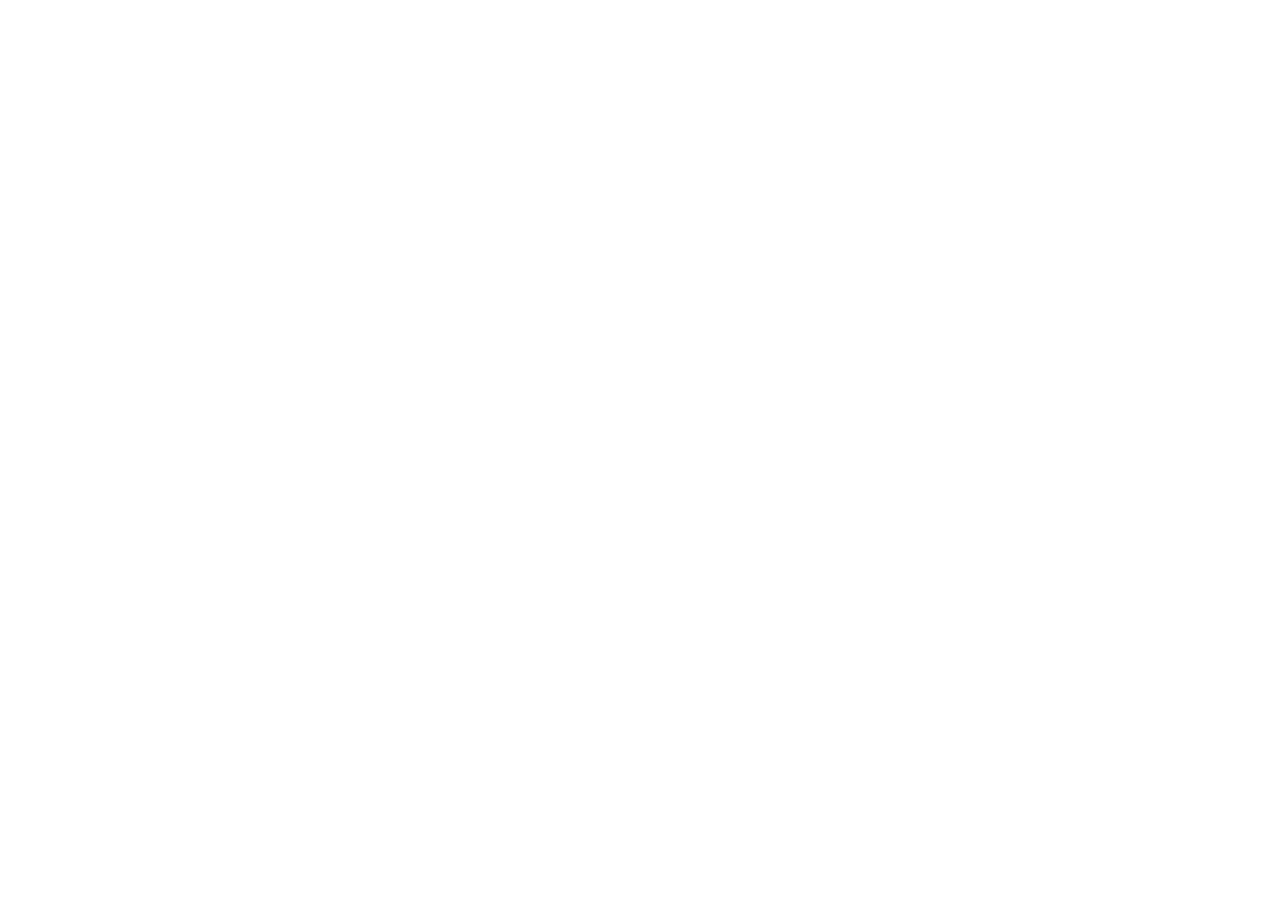
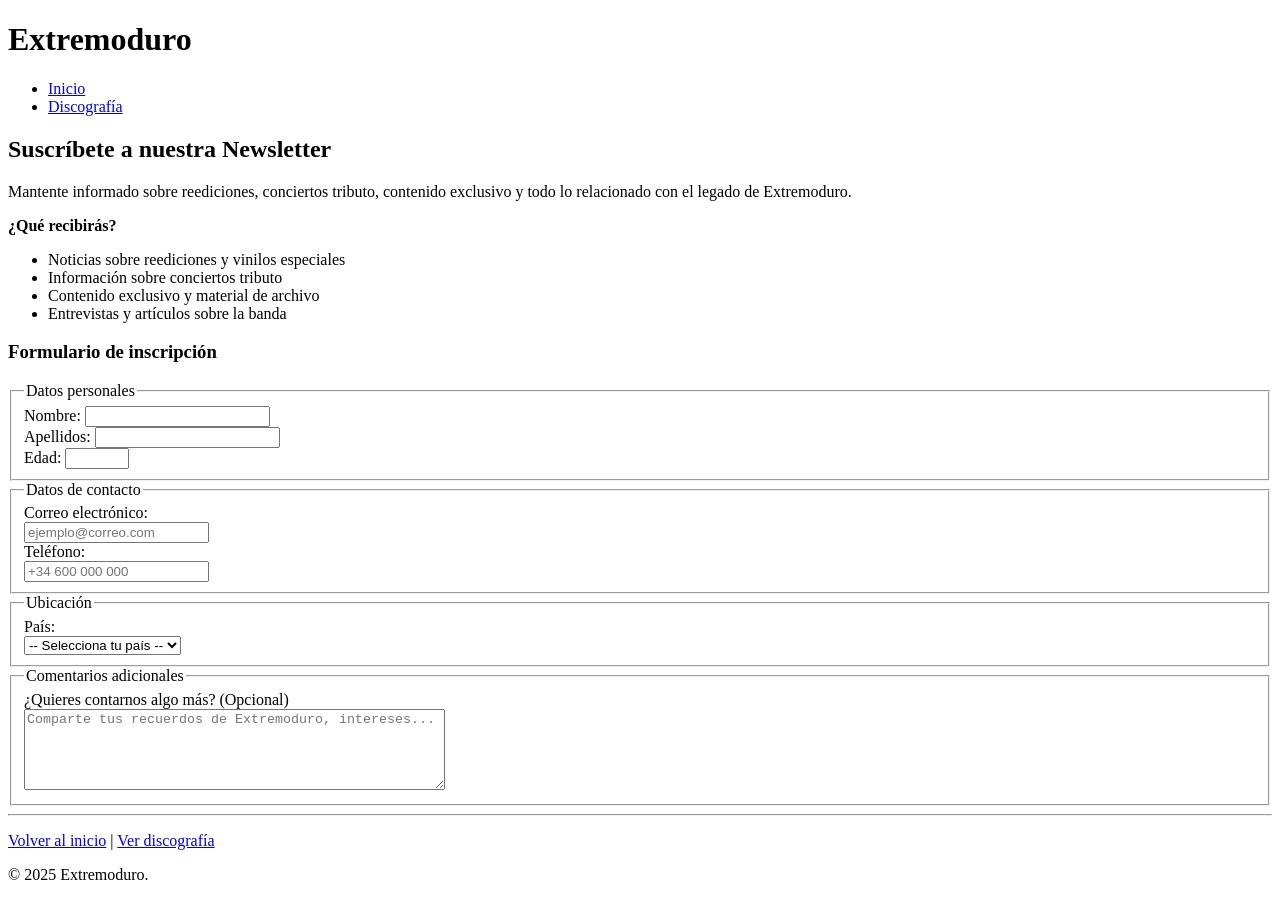
Before and after one commit to aishadelgado/ASIX1_0373_AE3_MySpoti, a plain HTML site: page newsletter.html in a window 1280 px wide. Before the commit the page ends 800 px from the top, so only its background shows below. Drawn offline with Linux system fonts and the light colour scheme.

Commit message:
Newsletter hecho

```diff
--- a/newsletter.html
+++ b/newsletter.html
@@ -1,12 +1,96 @@
 <!DOCTYPE html>
-<html lang="en">
+<html lang="es">
 <head>
     <meta charset="UTF-8">
     <meta name="viewport" content="width=device-width, initial-scale=1.0">
     <title>Newsletter - Extremoduro</title>
-    <link rel="icon" href="./img/extremoduro-logo.png" type="image/x-icon">
 </head>
 <body>
+    <header>
+        <h1>Extremoduro</h1>
+        <nav>
+            <ul>
+                <li><a href="./index.html">Inicio</a></li>
+                <li><a href="./discografia.html">Discografía</a></li>
+            </ul>
+        </nav>
+    </header>
 
+    <main>
+        <article>
+            <h2>Suscríbete a nuestra Newsletter</h2>
+            <section>
+                <p> Mantente informado sobre reediciones, conciertos tributo, contenido exclusivo y todo lo relacionado con el legado de Extremoduro.</p>
+                <p><strong>¿Qué recibirás?</strong></p>
+                <ul>
+                    <li>Noticias sobre reediciones y vinilos especiales</li>
+                    <li>Información sobre conciertos tributo</li>
+                    <li>Contenido exclusivo y material de archivo</li>
+                    <li>Entrevistas y artículos sobre la banda</li>
+                </ul>
+            </section>
+
+            <section>
+                <h3>Formulario de inscripción</h3>
+                <form action="procesar_newsletter.php" method="post">
+                    <fieldset>
+                        <legend>Datos personales</legend>
+                            <label for="nombre">Nombre:</label>
+                            <input type="text" id="nombre" name="nombre" required>
+                            <br>
+                            <label for="apellidos">Apellidos:</label>
+                            <input type="text" id="apellidos" name="apellidos" required>
+                            <br>
+                            <label for="edad">Edad:</label>
+                            <input type="number" id="edad" name="edad" min="13" max="100" required>
+                    </fieldset>
+
+                    <fieldset>
+                        <legend>Datos de contacto</legend>
+                            <label for="email">Correo electrónico:</label><br>
+                            <input type="email" id="email" name="email" placeholder="ejemplo@correo.com">
+                            <br>
+                            <label for="telefono">Teléfono:</label><br>
+                            <input type="tel" id="telefono" name="telefono" size="20" maxlength="20" placeholder="+34 600 000 000">
+                    </fieldset>
+
+                    <fieldset>
+                        <legend>Ubicación</legend>
+                            <label for="pais">País:</label><br>
+                            <select id="pais" name="pais" required>
+                                <option value="">-- Selecciona tu país --</option>
+                                <option value="espana">España</option>
+                                <option value="argentina">Argentina</option>
+                                <option value="mexico">México</option>
+                                <option value="colombia">Colombia</option>
+                                <option value="chile">Chile</option>
+                                <option value="peru">Perú</option>
+                                <option value="venezuela">Venezuela</option>
+                                <option value="ecuador">Ecuador</option>
+                                <option value="uruguay">Uruguay</option>
+                                <option value="bolivia">Bolivia</option>
+                                <option value="paraguay">Paraguay</option>
+                                <option value="otros">Otro país</option>
+                            </select>
+                    </fieldset>
+
+                    <fieldset>
+                        <legend>Comentarios adicionales</legend>
+                            <label for="comentarios">¿Quieres contarnos algo más? (Opcional)</label>
+                            <br>
+                            <textarea id="comentarios" name="comentarios" rows="5" cols="50" maxlength="500" placeholder="Comparte tus recuerdos de Extremoduro, intereses..."></textarea>
+                    </fieldset>
+        </article>
+    </main>
+    <footer>
+        <hr>
+        <nav>
+            <p>
+                <a href="index.html">Volver al inicio</a> |
+                <a href="discografia.html">Ver discografía</a>
+            </p>
+        </nav>
+        <p>&copy; 2025 Extremoduro.</p>
+    </footer>
 </body>
 </html>
```
